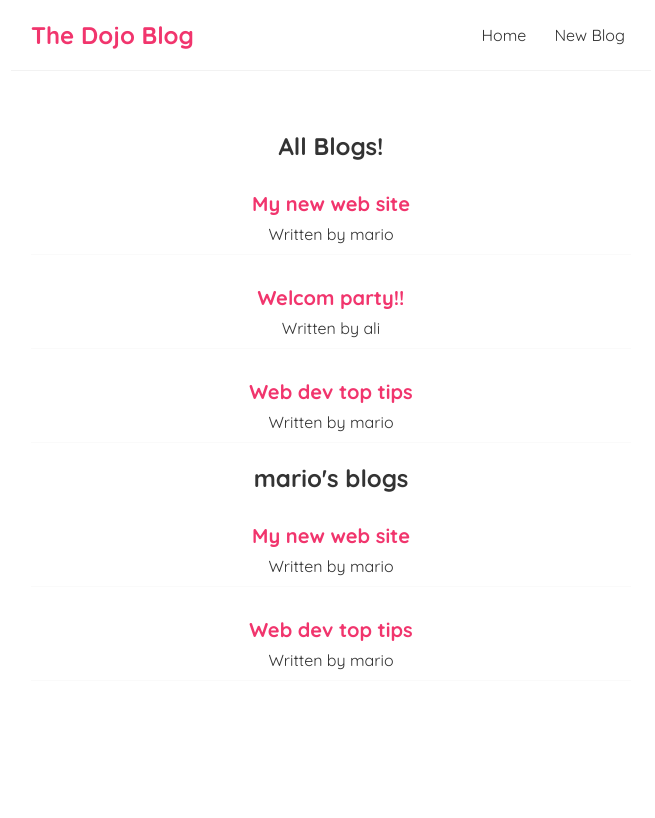
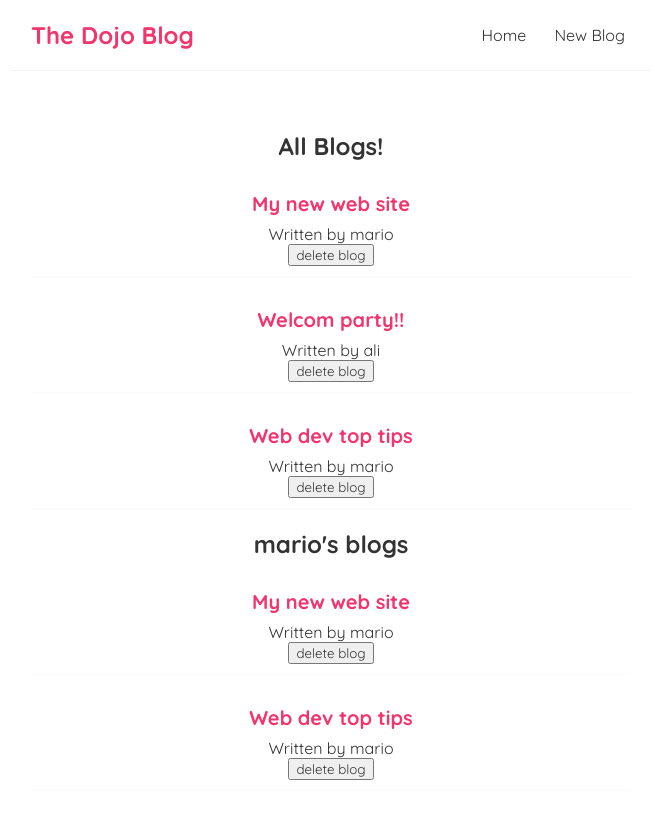
Before and after one commit to azambabai/complate-react, a React (Create React App) app: page / in a window 1280 px wide. Shown: the top 818 px of the page, without its empty margins (309-964 px from the left). Built offline with nearby package versions, Linux system fonts and the light colour scheme.

Commit message:
Update BlogList.js

```diff
--- a/src/BlogList.js
+++ b/src/BlogList.js
@@ -1,15 +1,14 @@
-const  BlogList = ({blogs , title}) => {
+const  BlogList = ({blogs , title , handleDelete}) => {
 //   const blogs = props.blogs;
 //   const title = props.title;
-
-
     return (
     <div className="blog-list">
         <h2>{title}</h2>
            {blogs.map((blog) =>(
         <div className="blog-preview" key={blog.id}>
        <h2>{blog.title}</h2>
-    <p>Written by  {blog.auther}</p>
+       <p>Written by  {blog.auther}</p>
+       <button onClick={() => handleDelete(blog.id)}>delete blog</button>
         </div>
            ))}
     </div>
```
